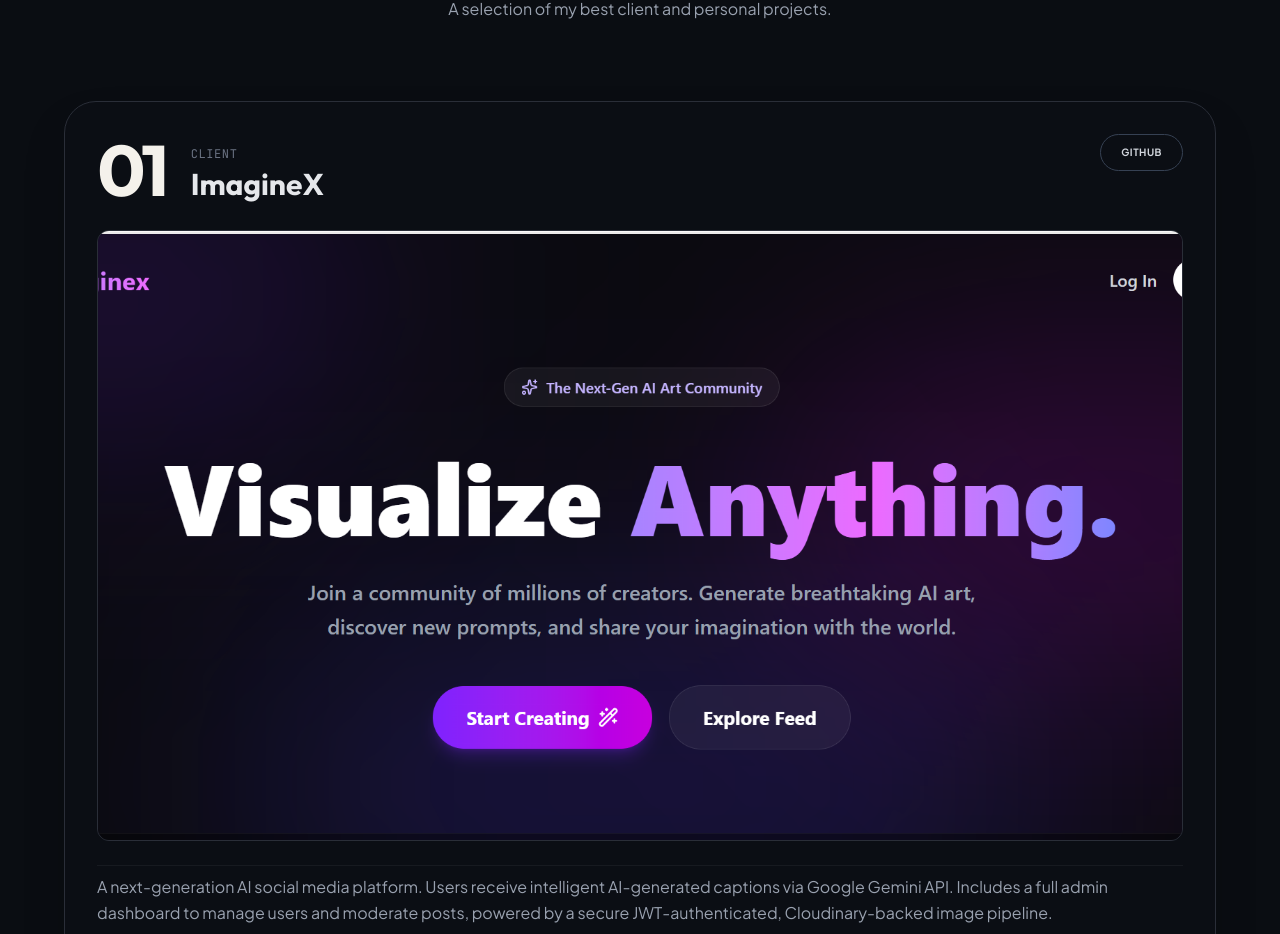
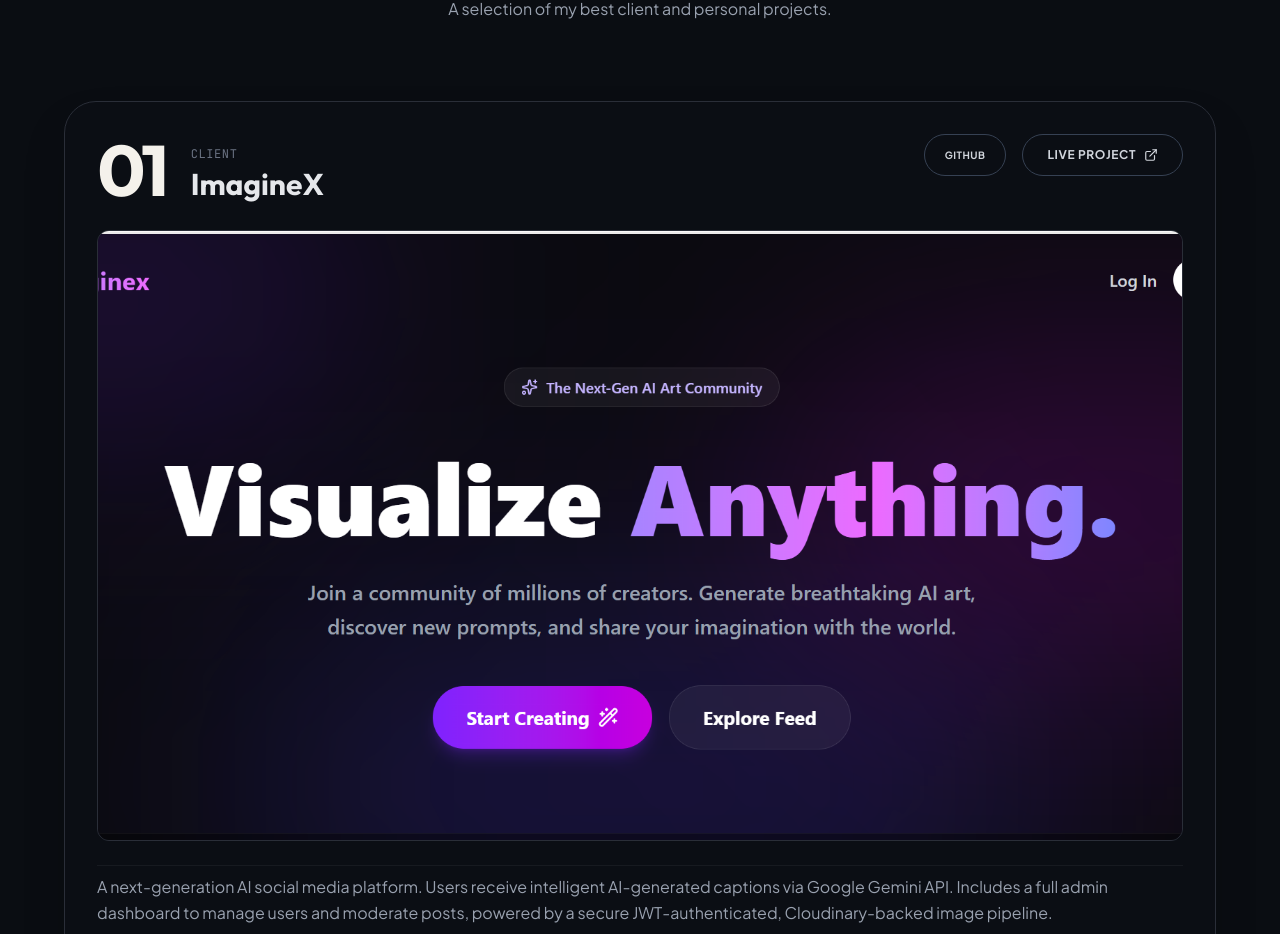
Before and after one commit to manglapatidar/Moni-Portfolio, a React (Vite) app: page / in a window 1280 px wide. Shown: the part 3252-4186 px from the top of the page. Built offline with nearby package versions, Linux system fonts and the light colour scheme.

Commit message:
Update ImagineX live link in projects

```diff
--- a/src/components/Projects.jsx
+++ b/src/components/Projects.jsx
@@ -11,7 +11,7 @@
     description: "A next-generation AI social media platform. Users receive intelligent AI-generated captions via Google Gemini API. Includes a full admin dashboard to manage users and moderate posts, powered by a secure JWT-authenticated, Cloudinary-backed image pipeline.",
     tech: ["React", "Vite", "Redux", "Node.js", "MongoDB", "Gemini API", "JWT", "Cloudinary"],
     github: "https://github.com/manglapatidar",
-    live: "#",
+    live: "https://imaginex-1-h2ln.onrender.com/",
     images: ["/imaginex-1.png", "/imaginex-2.png", "/imaginex-3.png"]
   },
   {
--- a/src/data/data.js
+++ b/src/data/data.js
@@ -70,7 +70,7 @@
       "Cloudinary-based secure image upload pipeline"
     ],
     github: "https://github.com/manglapatidar",
-    live: "#",
+    live: "https://imaginex-1-h2ln.onrender.com/",
     image: "" // Placeholder to be handled in component
   },
   {
```
